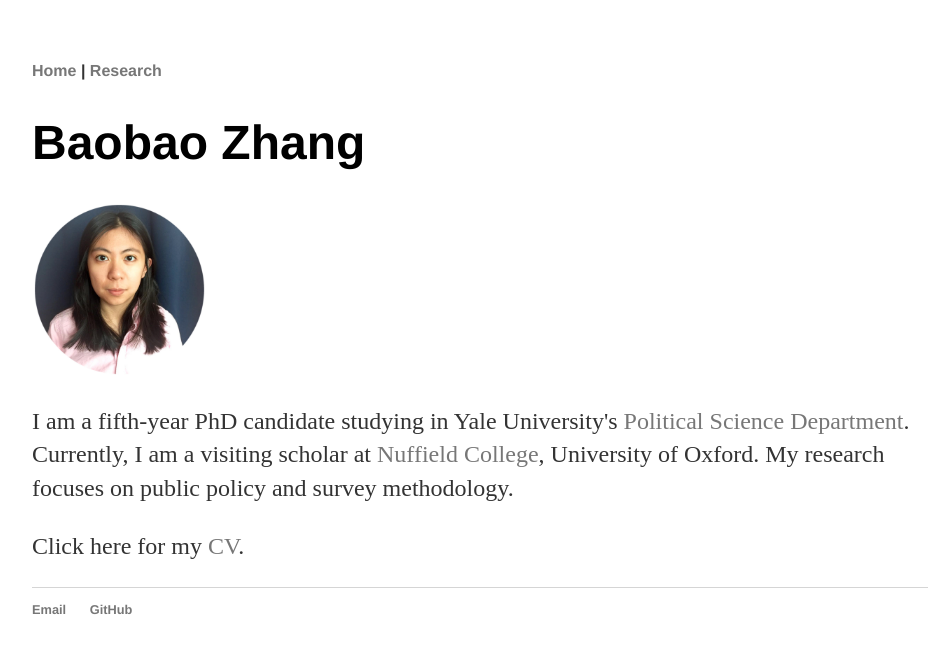
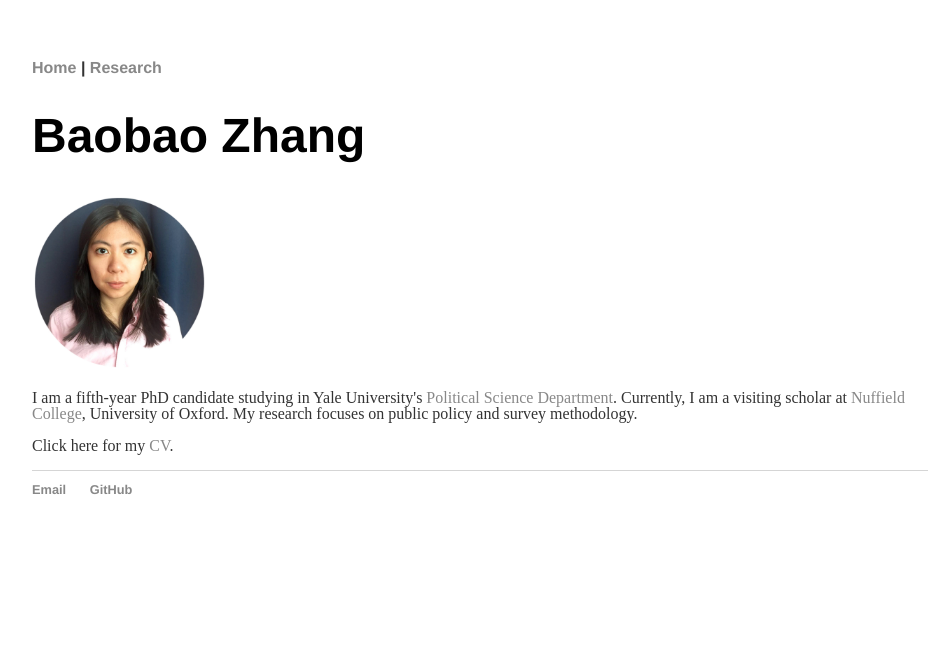
Before and after one commit to morganlivingston/baobaofzhang.github.io, a Jekyll site: the page built from index.html, in a window 1280 px wide. Shown: the top 654 px of the page, without its empty margins (160-1099 px from the left). Built offline with Jekyll 4.4.1, drawn with Linux system fonts in a browser that asks for light colours.

Commit message:
Update main.css

```diff
--- a/css/main.css
+++ b/css/main.css
@@ -1,9 +1,9 @@
 body { margin: 60px auto; width: 70%; }
 
-a { text-decoration: none; color: #777; }
+a { text-decoration: none; color: #888; }
 a:hover { text-decoration: underline; }
 
-p, ul { font-size: 1.5em; line-height: 1.4em; color: #333; }
+p, ul { font-size: 1.0em; line-height: 1.0em; color: #333; }
 
 h1, h2, h3, h4 { font-family: 'Helvetica', 'Arial', 'Sans-Serif'; }
 h1 { font-size: 3em;  }
```
